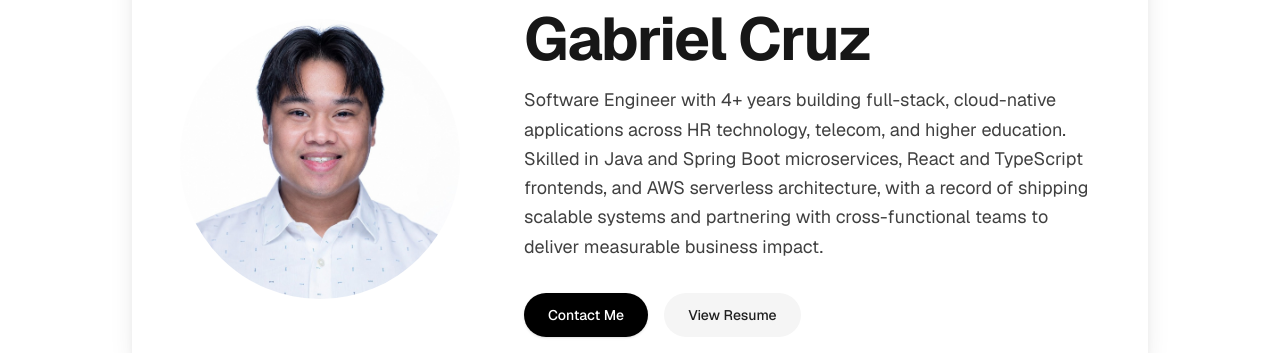
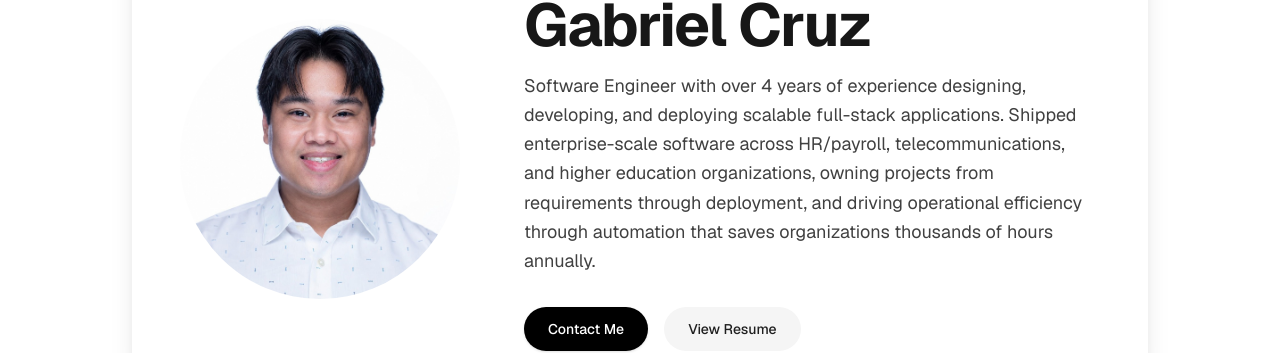
Before and after one commit to gabrielzurc10/personal-page, a Next.js app in the folder frontend/: page / in a window 1280 px wide. Shown: the part 241-594 px from the top of the page. Built offline with nearby package versions, Linux system fonts and the light colour scheme; no server answers.

Commit message:
update hero and footer

```diff
--- a/frontend/src/components/Footer.tsx
+++ b/frontend/src/components/Footer.tsx
@@ -35,9 +35,9 @@ export default function Footer() {
               <span className="text-lg font-bold text-neutral-900 dark:text-white">Gabriel Cruz</span>
             </Link>
             <p className="mt-4 text-sm leading-relaxed text-neutral-500 dark:text-neutral-400">
-              Software Engineer with 4+ years building full-stack,
-              cloud-native applications across HR technology, telecom,
-              and higher education.
+              Software Engineer with over 4 years of experience
+              designing, developing, and deploying scalable
+              full-stack applications.
             </p>
           </div>
 
--- a/frontend/src/components/Hero.tsx
+++ b/frontend/src/components/Hero.tsx
@@ -24,13 +24,12 @@ export default function Hero() {
             Gabriel Cruz
           </h1>
           <p className="mb-8 max-w-xl text-lg leading-relaxed text-neutral-500 dark:text-neutral-400">
-            Software Engineer with 4+ years building full-stack,
-            cloud-native applications across HR technology, telecom,
-            and higher education. Skilled in Java and Spring Boot
-            microservices, React and TypeScript frontends, and AWS
-            serverless architecture, with a record of shipping scalable
-            systems and partnering with cross-functional teams to deliver
-            measurable business impact.
+            Software Engineer with over 4 years of experience designing, developing,
+            and deploying scalable full-stack applications. Shipped enterprise-scale
+            software across HR/payroll, telecommunications, and higher education
+            organizations, owning projects from requirements through deployment, and
+            driving operational efficiency through automation that saves
+            organizations thousands of hours annually.
           </p>
           <div className="flex flex-wrap justify-center gap-4 md:justify-start">
             <a
```
